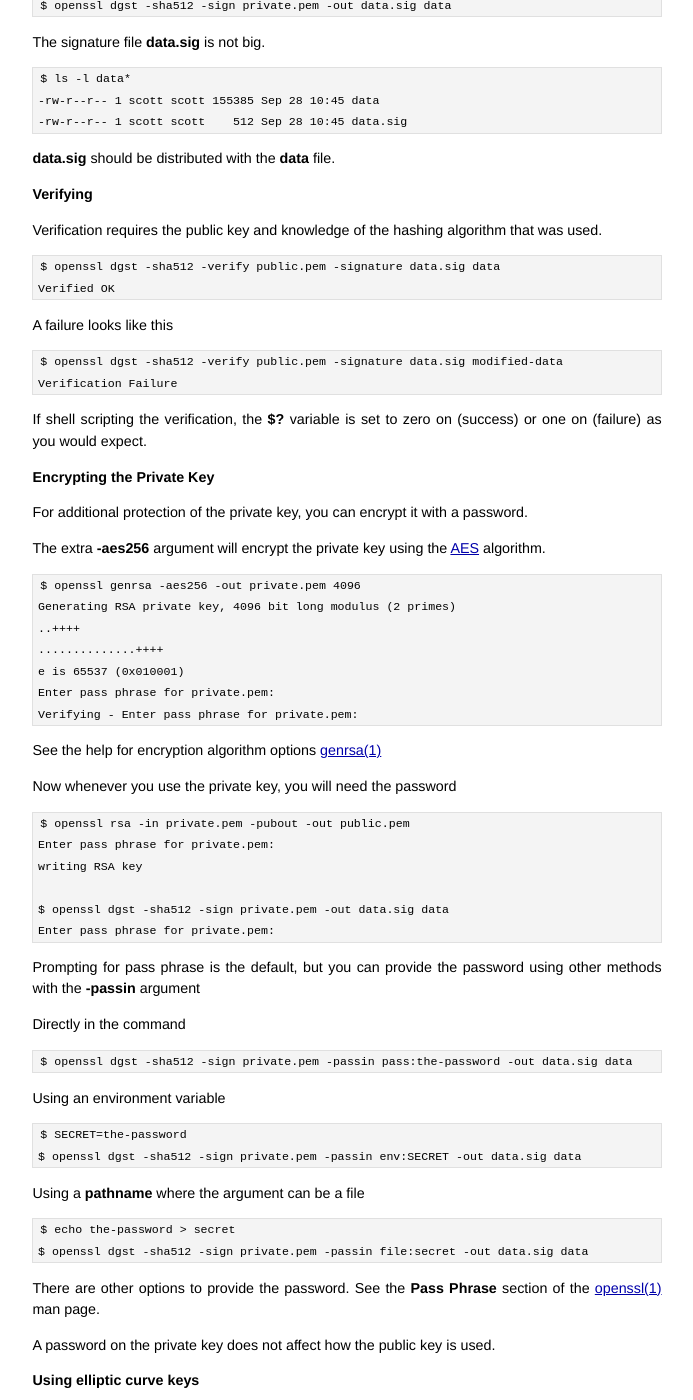
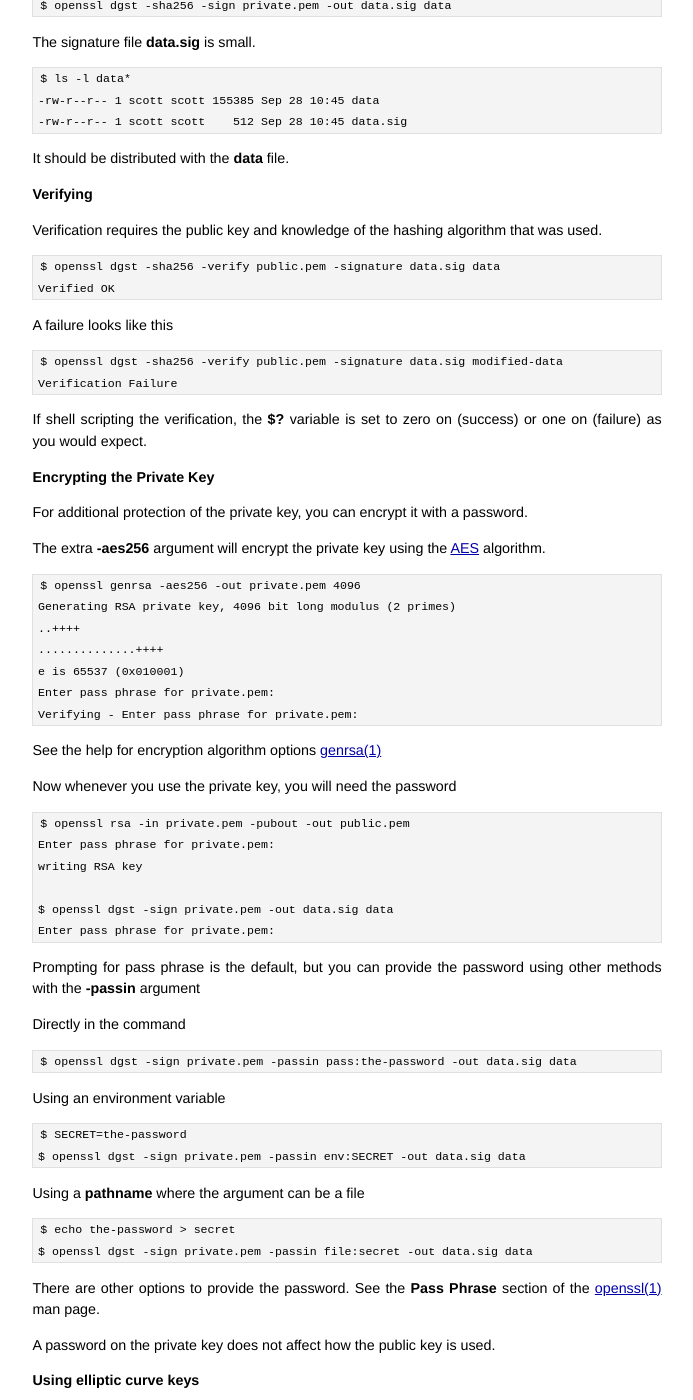
Before and after one commit to jumpnow/jumpnowtek-site, a Jekyll site: the page built from _posts/2018-12-08-Code-signing-with-openssl.md, in a window 1280 px wide and 1400 px high, scrolled down 1580 px. Shown: the whole window, without its empty margins (293-986 px from the left). Built offline with Jekyll 4.4.1, drawn with Linux system fonts in a browser that asks for light colours; some of the changed text lies outside the part shown.

Commit message:
edit code signing

```diff
--- a/_posts/2018-12-08-Code-signing-with-openssl.md
+++ b/_posts/2018-12-08-Code-signing-with-openssl.md
@@ -72,32 +72,32 @@ The public key **public.pem** is meant to be shared.
 
 Openssl can do the signing in a single command, combining the hashing and encryption in one step.
 
-This example uses **sha512** as the hashing (digest) algorithm.
-
 Assume the **data** file is some big binary blob, for example a compressed tarball.
 
-This command creates the signature file (**data.sig** in this example).
+This example explicitly specifies **sha256** as the hashing (digest) algorithm, but this is the default.
 
-    $ openssl dgst -sha512 -sign private.pem -out data.sig data
+Here is how to create a signature file
 
-The signature file **data.sig** is not big.
+    $ openssl dgst -sha256 -sign private.pem -out data.sig data
+
+The signature file **data.sig** is small.
 
     $ ls -l data*
     -rw-r--r-- 1 scott scott 155385 Sep 28 10:45 data
     -rw-r--r-- 1 scott scott    512 Sep 28 10:45 data.sig
 
-**data.sig** should be distributed with the **data** file.
+It should be distributed with the **data** file.
 
 ### Verifying
 
 Verification requires the public key and knowledge of the hashing algorithm that was used.
 
-    $ openssl dgst -sha512 -verify public.pem -signature data.sig data
+    $ openssl dgst -sha256 -verify public.pem -signature data.sig data
     Verified OK
 
 A failure looks like this
 
-    $ openssl dgst -sha512 -verify public.pem -signature data.sig modified-data
+    $ openssl dgst -sha256 -verify public.pem -signature data.sig modified-data
     Verification Failure
 
 
@@ -125,24 +125,24 @@ Now whenever you use the private key, you will need the password
     Enter pass phrase for private.pem:
     writing RSA key
 
-    $ openssl dgst -sha512 -sign private.pem -out data.sig data
+    $ openssl dgst -sign private.pem -out data.sig data
     Enter pass phrase for private.pem:
 
 Prompting for pass phrase is the default, but you can provide the password using other methods with the **-passin** argument
 
 Directly in the command
 
-    $ openssl dgst -sha512 -sign private.pem -passin pass:the-password -out data.sig data
+    $ openssl dgst -sign private.pem -passin pass:the-password -out data.sig data
 
 Using an environment variable
 
     $ SECRET=the-password
-    $ openssl dgst -sha512 -sign private.pem -passin env:SECRET -out data.sig data
+    $ openssl dgst -sign private.pem -passin env:SECRET -out data.sig data
 
 Using a **pathname** where the argument can be a file
 
     $ echo the-password > secret
-    $ openssl dgst -sha512 -sign private.pem -passin file:secret -out data.sig data
+    $ openssl dgst -sign private.pem -passin file:secret -out data.sig data
 
 There are other options to provide the password. See the **Pass Phrase** section of the [openssl(1)][openssl-man] man page.
 
@@ -176,18 +176,18 @@ Here you can see the keys are smaller than RSA keys
 
 Signing operations using openssl are the same.
 
-This creates a signature for a **data** file using the private key
+This creates a signature for a **data** file using the private key (default **-sha256** argument omitted)
 
-    $ openssl dgst -sha512 -sign private.pem -out data.sig data
+    $ openssl dgst -sign private.pem -out data.sig data
 
 Here is a check of the signature using the public key
 
-    $ openssl dgst -sha512 -verify public.pem -signature data.sig data
+    $ openssl dgst -verify public.pem -signature data.sig data
     Verified OK
 
 And this shows a failed check
 
-    $ openssl dgst -sha512 -verify public.pem -signature data.sig modified-data
+    $ openssl dgst -verify public.pem -signature data.sig modified-data
     Verification Failure
 
 
@@ -202,10 +202,10 @@ As with RSA keys you can have openssl password protect the private key (here **-
 
 And now whenever you use the private key you will have to provide the password
 
-    $ openssl pkey -pubout -inform pem -outform pem -in private.pem -out public.pem
+    $ openssl pkey -in private.pem -pubout -out public.pem
     Enter pass phrase for private.pem:
 
-    $ openssl dgst -sha512 -sign private.pem -out data.sig data
+    $ openssl dgst -sign private.pem -out data.sig data
     Enter pass phrase for private.pem:
 
 
```
Also changed, not shown: other parts of _posts/2018-12-08-Code-signing-with-openssl.md (+6 -6 lines).
